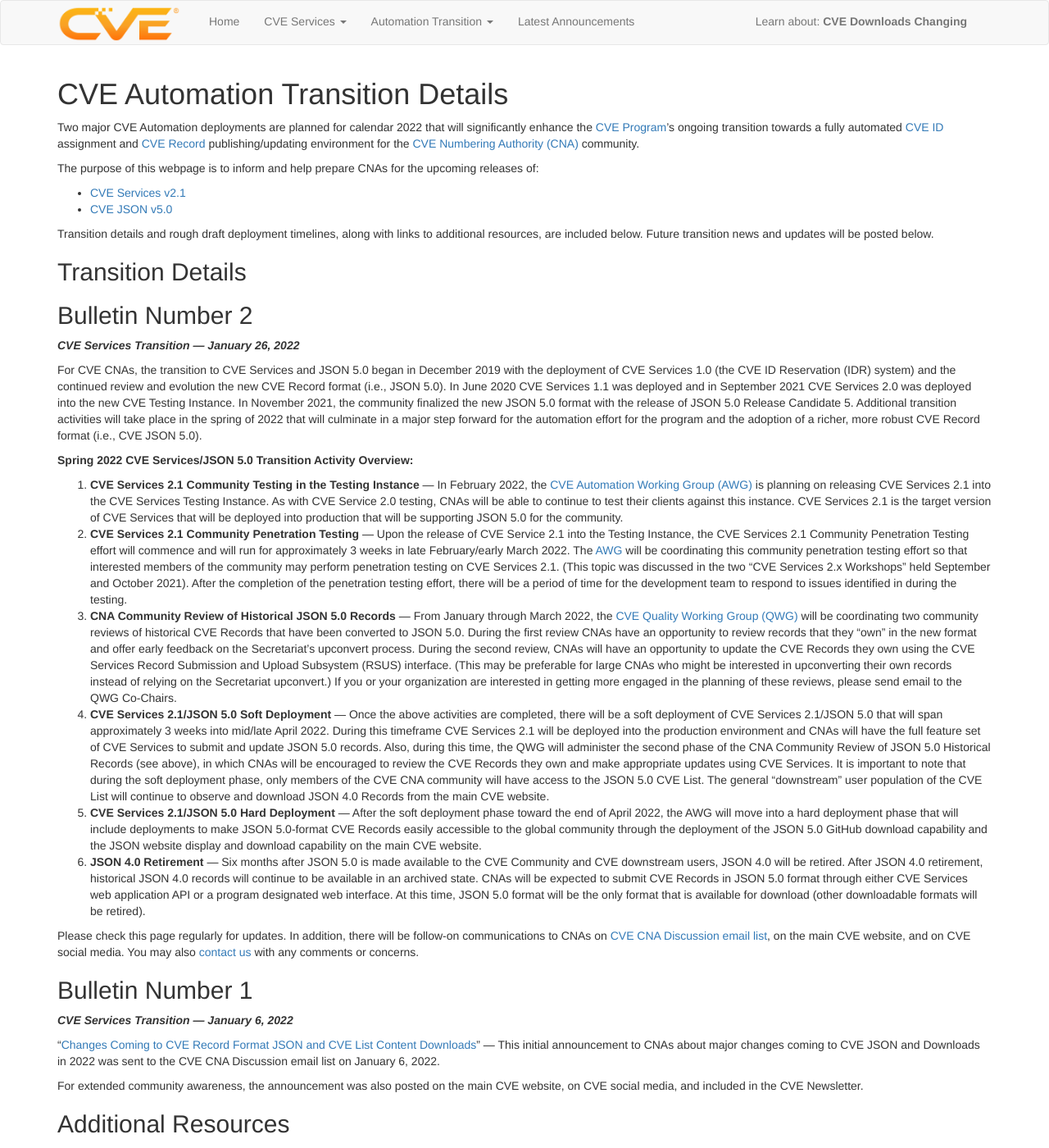
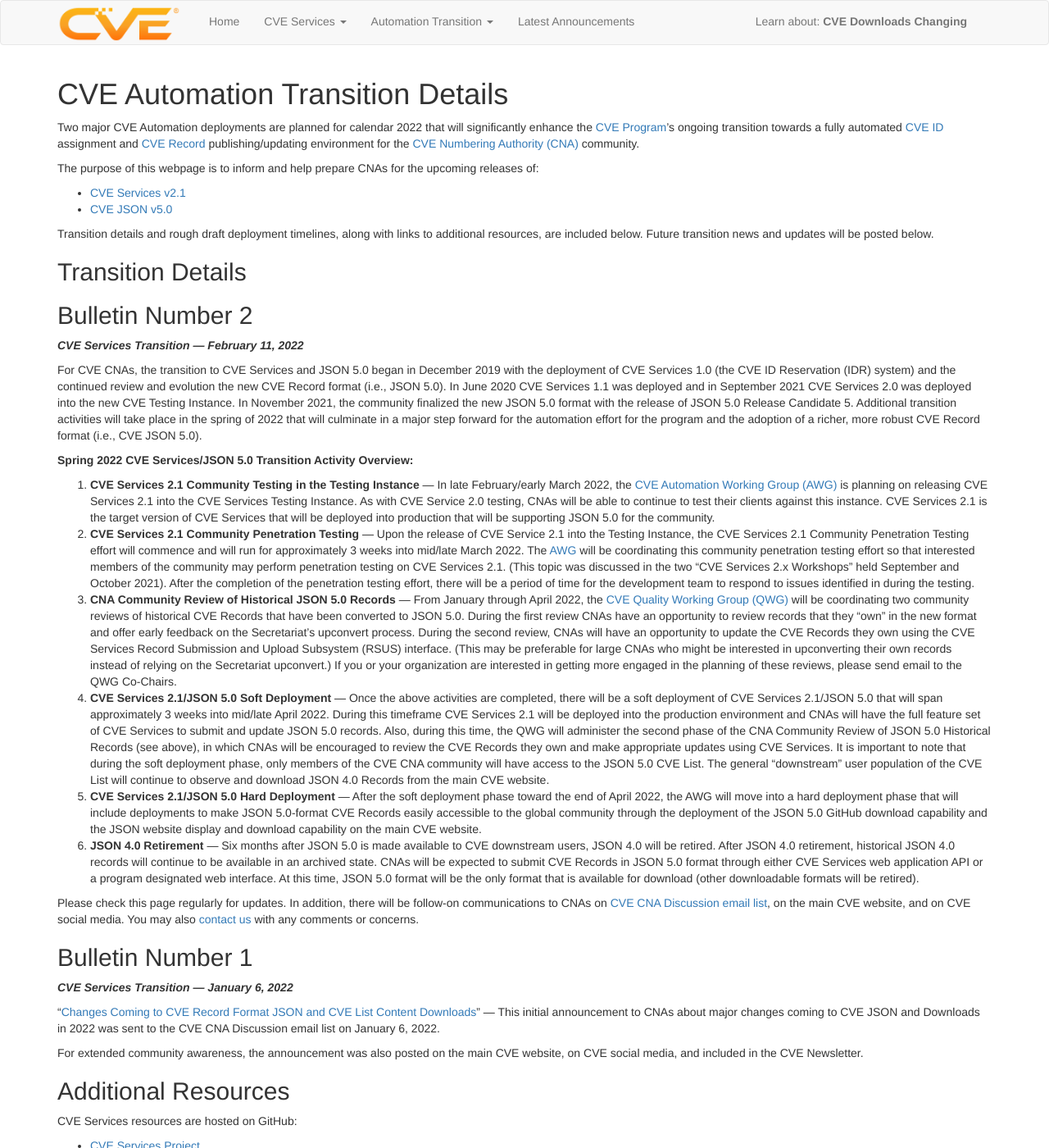
Before and after one commit to CVEProject/cveproject.github.io, a Jekyll site: the page built from automation-transition.md, in a window 1280 px wide and 1400 px high. Shown: the whole window at 82% size. Built offline with Jekyll 4.4.1, drawn with Linux system fonts in a browser that asks for light colours; nearby versions of some CDN libraries.

Commit message:
Update automation-transition.md
Update dates in bulletin #2

```diff
--- a/automation-transition.md
+++ b/automation-transition.md
@@ -14,19 +14,19 @@ Transition details and rough draft deployment timelines, along with links to add
 ## Transition Details
 
 ## Bulletin Number 2
-<strong>*CVE Services Transition  —  January 26, 2022*</strong>
+<strong>*CVE Services Transition  —  February 11, 2022*</strong>
 
 For CVE CNAs, the transition to CVE Services and JSON 5.0 began in December 2019 with the deployment of CVE Services 1.0 (the CVE ID Reservation (IDR) system) and the continued review and evolution the new CVE Record format (i.e., JSON 5.0). In June 2020 CVE Services 1.1 was deployed and in September 2021 CVE Services 2.0 was deployed into the new CVE Testing Instance. In November 2021, the community finalized the new JSON 5.0 format with the release of JSON 5.0 Release Candidate 5. Additional transition activities will take place in the spring of 2022 that will culminate in a major step forward for the automation effort for the program and the adoption of a richer, more robust CVE Record format (i.e., CVE JSON 5.0).
 
 <strong>Spring 2022 CVE Services/JSON 5.0 Transition Activity Overview:</strong>
 
 <ol>
-<li><strong>CVE Services 2.1 Community Testing in the Testing Instance</strong> — In February 2022, the <a href="https://www.cve.org/ProgramOrganization/WorkingGroups#AutomationWorkingGroupAWG" target="_blank">CVE Automation Working Group (AWG)</a> is planning on releasing CVE Services 2.1 into the CVE Services Testing Instance. As with CVE Service 2.0 testing, CNAs will be able to continue to test their clients against this instance. CVE Services 2.1 is the target version of CVE Services that will be deployed into production that will be supporting JSON 5.0 for the community.</li>
-<li><strong>CVE Services 2.1 Community Penetration Testing</strong> — Upon the release of CVE Service 2.1 into the Testing Instance, the CVE Services 2.1 Community Penetration Testing effort will commence and will run for approximately 3 weeks in late February/early March 2022. The <a href="https://www.cve.org/ProgramOrganization/WorkingGroups#AutomationWorkingGroupAWG" target="_blank">AWG</a> will be coordinating this community penetration testing effort so that interested members of the community may perform penetration testing on CVE Services 2.1. (This topic was discussed in the two “CVE Services 2.x Workshops” held September and October 2021). After the completion of the penetration testing effort, there will be a period of time for the development team to respond to issues identified in during the testing.</li>
-<li><strong>CNA Community Review of Historical JSON 5.0 Records</strong> — From January through March 2022, the <a href="https://www.cve.org/ProgramOrganization/WorkingGroups#AutomationWorkingGroupQWG" target="_blank">CVE Quality Working Group (QWG)</a> will be coordinating two community reviews of historical CVE Records that have been converted to JSON 5.0. During the first review CNAs have an opportunity to review records that they “own” in the new format and offer early feedback on the Secretariat’s upconvert process. During the second review, CNAs will have an opportunity to update the CVE Records they own using the CVE Services Record Submission and Upload Subsystem (RSUS) interface. (This may be preferable for large CNAs who might be interested in upconverting their own records instead of relying on the Secretariat upconvert.) If you or your organization are interested in getting more engaged in the planning of these reviews, please send email to the QWG Co-Chairs.</li>
+<li><strong>CVE Services 2.1 Community Testing in the Testing Instance</strong> — In late February/early March 2022, the <a href="https://www.cve.org/ProgramOrganization/WorkingGroups#AutomationWorkingGroupAWG" target="_blank">CVE Automation Working Group (AWG)</a> is planning on releasing CVE Services 2.1 into the CVE Services Testing Instance. As with CVE Service 2.0 testing, CNAs will be able to continue to test their clients against this instance. CVE Services 2.1 is the target version of CVE Services that will be deployed into production that will be supporting JSON 5.0 for the community.</li>
+<li><strong>CVE Services 2.1 Community Penetration Testing</strong> — Upon the release of CVE Service 2.1 into the Testing Instance, the CVE Services 2.1 Community Penetration Testing effort will commence and will run for approximately 3 weeks into mid/late March 2022. The <a href="https://www.cve.org/ProgramOrganization/WorkingGroups#AutomationWorkingGroupAWG" target="_blank">AWG</a> will be coordinating this community penetration testing effort so that interested members of the community may perform penetration testing on CVE Services 2.1. (This topic was discussed in the two “CVE Services 2.x Workshops” held September and October 2021). After the completion of the penetration testing effort, there will be a period of time for the development team to respond to issues identified in during the testing.</li>
+<li><strong>CNA Community Review of Historical JSON 5.0 Records</strong> — From January through April 2022, the <a href="https://www.cve.org/ProgramOrganization/WorkingGroups#AutomationWorkingGroupQWG" target="_blank">CVE Quality Working Group (QWG)</a> will be coordinating two community reviews of historical CVE Records that have been converted to JSON 5.0. During the first review CNAs have an opportunity to review records that they “own” in the new format and offer early feedback on the Secretariat’s upconvert process. During the second review, CNAs will have an opportunity to update the CVE Records they own using the CVE Services Record Submission and Upload Subsystem (RSUS) interface. (This may be preferable for large CNAs who might be interested in upconverting their own records instead of relying on the Secretariat upconvert.) If you or your organization are interested in getting more engaged in the planning of these reviews, please send email to the QWG Co-Chairs.</li>
 <li><strong>CVE Services 2.1/JSON 5.0 Soft Deployment</strong> — Once the above activities are completed, there will be a soft deployment of CVE Services 2.1/JSON 5.0 that will span approximately 3 weeks into mid/late April 2022. During this timeframe CVE Services 2.1 will be deployed into the production environment and CNAs will have the full feature set of CVE Services to submit and update JSON 5.0 records. Also, during this time, the QWG will administer the second phase of the CNA Community Review of JSON 5.0 Historical Records (see above), in which CNAs will be encouraged to review the CVE Records they own and make appropriate updates using CVE Services. It is important to note that during the soft deployment phase, only members of the CVE CNA community will have access to the JSON 5.0 CVE List. The general “downstream” user population of the CVE List will continue to observe and download JSON 4.0 Records from the main CVE website.</li>
 <li><strong>CVE Services 2.1/JSON 5.0 Hard Deployment</strong> — After the soft deployment phase toward the end of April 2022, the AWG will move into a hard deployment phase that will include deployments to make JSON 5.0-format CVE Records easily accessible to the global community through the deployment of the JSON 5.0 GitHub download capability and the JSON website display and download capability on the main CVE website.</li>
-<li><strong>JSON 4.0 Retirement</strong> — Six months after JSON 5.0 is made available to the CVE Community and CVE downstream users, JSON 4.0 will be retired. After JSON 4.0 retirement, historical JSON 4.0 records will continue to be available in an archived state. CNAs will be expected to submit CVE Records in JSON 5.0 format through either CVE Services web application API or a program designated web interface. At this time, JSON 5.0 format will be the only format that is available for download (other downloadable formats will be retired).</li>
+<li><strong>JSON 4.0 Retirement</strong> — Six months after JSON 5.0 is made available to CVE downstream users, JSON 4.0 will be retired. After JSON 4.0 retirement, historical JSON 4.0 records will continue to be available in an archived state. CNAs will be expected to submit CVE Records in JSON 5.0 format through either CVE Services web application API or a program designated web interface. At this time, JSON 5.0 format will be the only format that is available for download (other downloadable formats will be retired).</li>
 </ol>
 
 Please check this page regularly for updates. In addition, there will be follow-on communications to CNAs on [CVE CNA Discussion email list](mailto:cve-cna-list@mitre.org), on the main CVE website, and on CVE social media. You may also [contact us](https://cveform.mitre.org/) with any comments or concerns.
```
